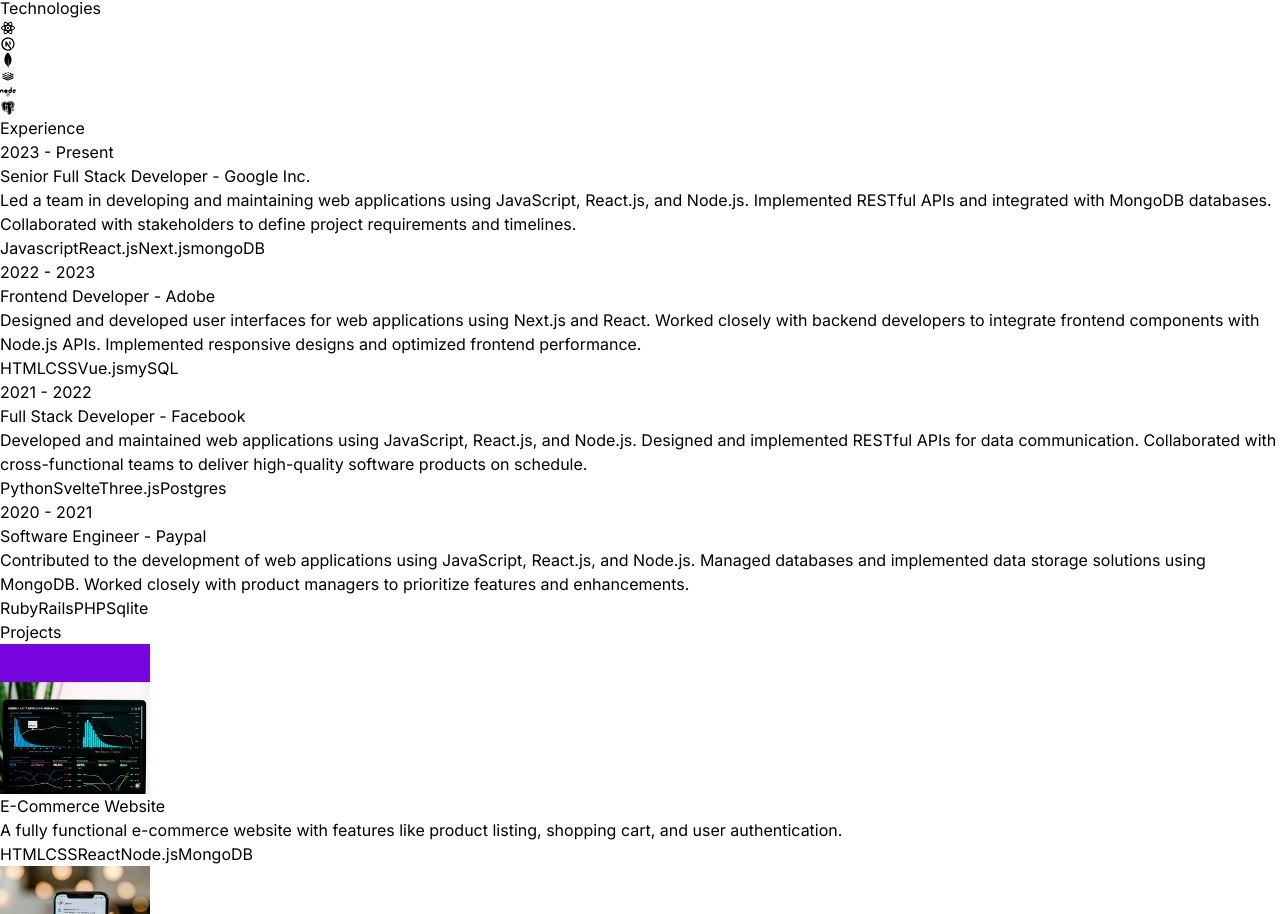
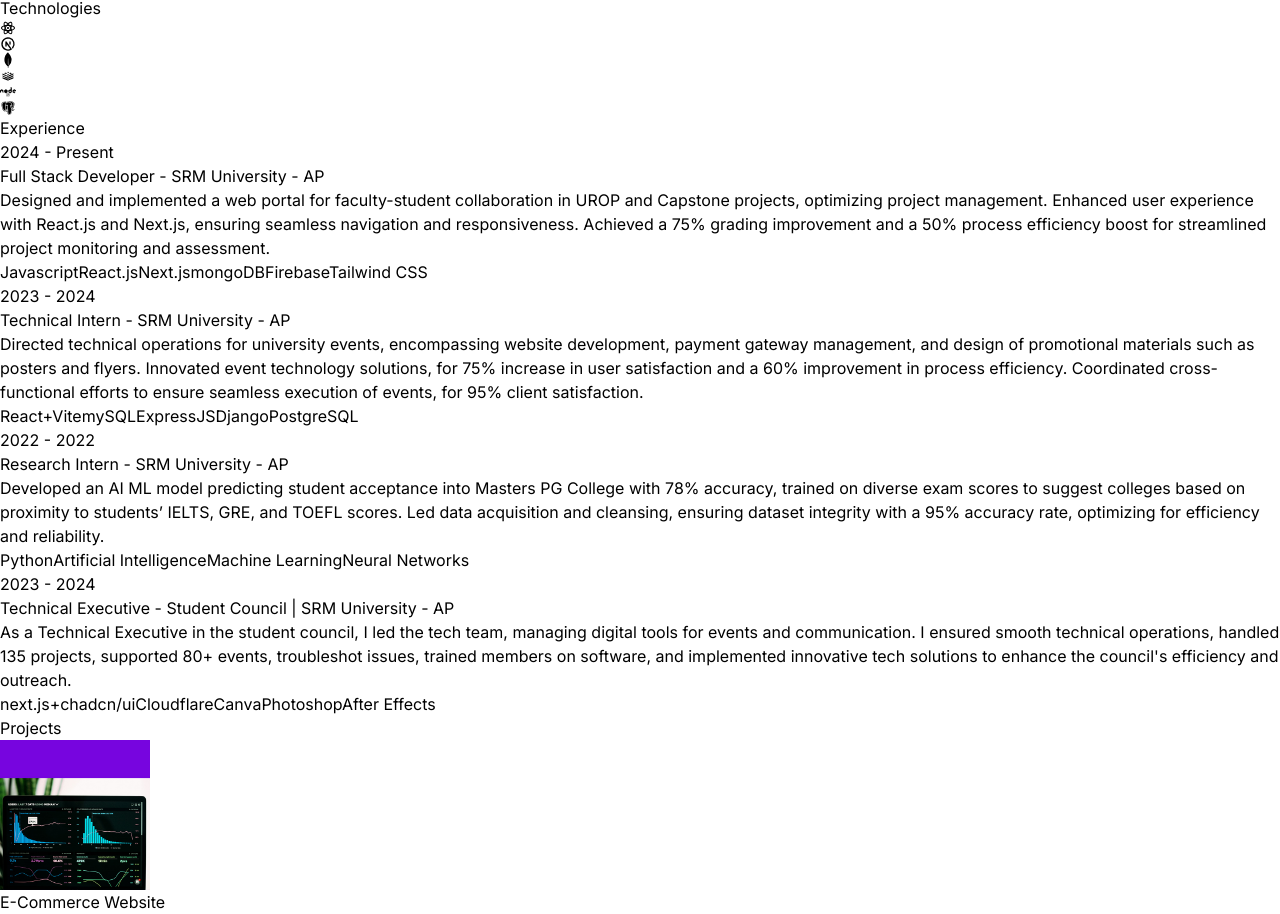
Before and after one commit to Achyut21/Portfolio-Website, a React (Vite) app: page / in a window 1280 px wide. Shown: the part 1832-2746 px from the top of the page. Built offline with nearby package versions, Linux system fonts and the light colour scheme.

Commit message:
Updated all the details

```diff
--- a/src/components/about.tsx
+++ b/src/components/about.tsx
@@ -1,4 +1,4 @@
-import aboutImg from "../assets/about.jpg";
+import aboutImg from "../assets/about.jpeg";
 import { ABOUT_TEXT } from "../constants";
 const about = () => {
   return (
@@ -10,13 +10,13 @@ const about = () => {
         <div className="w-full lg:w-1/2 lg:p-8">
           <div className="flex items-center justify-center">
             <img className="rounded-3xl" src={aboutImg} alt="aboutImg" />
+          </div>
         </div>
+        <div className="w-full lg:w-1/2">
+          <div className="flex justify-center justify-start">
+            <p className="my-2 max-w-xl py-6">{ABOUT_TEXT}</p>
+          </div>
         </div>
-          <div className="w-full lg:w-1/2">
-            <div className="flex justify-center justify-start">
-              <p className="my-2 max-w-xl py-6">{ABOUT_TEXT}</p>
-            </div>
-          </div>
       </div>
     </div>
   );
--- a/src/components/hero.tsx
+++ b/src/components/hero.tsx
@@ -13,7 +13,7 @@ const hero = () => {
         </div>
         <div className="w-full lg:w-1/2 lg:p-8">
         <div className="flex justify-center">
-            <img className="rounded-md" src={profilepic} alt="profilepic" />
+            <img className="rounded-3xl" src={profilepic} alt="profilepic" />
             </div></div>
       </div>
     </div>
--- a/src/components/navbar.tsx
+++ b/src/components/navbar.tsx
@@ -8,10 +8,18 @@ const Navbar = () => {
         <img src={logo} alt="MyLogo" className="mx-2 w-10 h-10" />
       </div>
       <div className="m-8 flex items-center justify-center gap-4 text-3xl">
-        <FaLinkedin />
-        <FaGithub />
-        <FaInstagram />
-        <FaTwitterSquare />
+        <a href="https://www.linkedin.com/in/achyutkatiyar2103/" target="_blank" rel="noopener noreferrer">
+          <FaLinkedin />
+        </a>
+        <a href="https://github.com/Achyut21" target="_blank" rel="noopener noreferrer">
+          <FaGithub />
+        </a>
+        <a href="https://www.instagram.com/waterlaw_attinx/" target="_blank" rel="noopener noreferrer">
+          <FaInstagram />
+        </a>
+        <a href="https://www.twitter.com" target="_blank" rel="noopener noreferrer">
+          <FaTwitterSquare />
+        </a>
       </div>
     </nav>
   );
--- a/src/constants/index.js
+++ b/src/constants/index.js
@@ -9,32 +9,33 @@ export const ABOUT_TEXT = `I am a dedicated and versatile full stack developer w
 
 export const EXPERIENCES = [
   {
-    year: "2023 - Present",
-    role: "Senior Full Stack Developer",
-    company: "Google Inc.",
-    description: `Led a team in developing and maintaining web applications using JavaScript, React.js, and Node.js. Implemented RESTful APIs and integrated with MongoDB databases. Collaborated with stakeholders to define project requirements and timelines.`,
-    technologies: ["Javascript", "React.js", "Next.js", "mongoDB"],
+    year: "2024 - Present",
+    role: "Full Stack Developer",
+    company: "SRM University - AP",
+    description: `Designed and implemented a web portal for faculty-student collaboration in UROP and Capstone projects, optimizing project management.
+    Enhanced user experience with React.js and Next.js, ensuring seamless navigation and responsiveness. Achieved a 75% grading improvement and a 50% process efficiency boost for streamlined project monitoring and assessment.`,
+    technologies: ["Javascript", "React.js", "Next.js", "mongoDB","Firebase", "Tailwind CSS"],
   },
   {
-    year: "2022 - 2023",
-    role: "Frontend Developer",
-    company: "Adobe",
-    description: `Designed and developed user interfaces for web applications using Next.js and React. Worked closely with backend developers to integrate frontend components with Node.js APIs. Implemented responsive designs and optimized frontend performance.`,
-    technologies: ["HTML", "CSS", "Vue.js", "mySQL"],
+    year: "2023 - 2024",
+    role: "Technical Intern",
+    company: "SRM University - AP",
+    description: `Directed technical operations for university events, encompassing website development, payment gateway management, and design of promotional materials such as posters and flyers. Innovated event technology solutions, for 75% increase in user satisfaction and a 60% improvement in process efficiency. Coordinated cross-functional efforts to ensure seamless execution of events, for 95% client satisfaction.`,
+    technologies: [ "React+Vite", "mySQL", "ExpressJS", "Django", "PostgreSQL" ],
   },
   {
-    year: "2021 - 2022",
-    role: "Full Stack Developer",
-    company: "Facebook",
-    description: `Developed and maintained web applications using JavaScript, React.js, and Node.js. Designed and implemented RESTful APIs for data communication. Collaborated with cross-functional teams to deliver high-quality software products on schedule.`,
-    technologies: ["Python", "Svelte", "Three.js", "Postgres"],
+    year: "2022 - 2022",
+    role: "Research Intern",
+    company: "SRM University - AP",
+    description: `Developed an AI ML model predicting student acceptance into Masters PG College with 78% accuracy, trained on diverse exam scores to suggest colleges based on proximity to students’ IELTS, GRE, and TOEFL scores. Led data acquisition and cleansing, ensuring dataset integrity with a 95% accuracy rate, optimizing for efficiency and reliability.`,
+    technologies: ["Python", "Artificial Intelligence", "Machine Learning", "Neural Networks"],
   },
   {
-    year: "2020 - 2021",
-    role: "Software Engineer",
-    company: "Paypal",
-    description: `Contributed to the development of web applications using JavaScript, React.js, and Node.js. Managed databases and implemented data storage solutions using MongoDB. Worked closely with product managers to prioritize features and enhancements.`,
-    technologies: ["Ruby", "Rails", "PHP", "Sqlite"],
+    year: "2023 - 2024",
+    role: "Technical Executive",
+    company: "Student Council | SRM University - AP",
+    description: `As a Technical Executive in the student council, I led the tech team, managing digital tools for events and communication. I ensured smooth technical operations, handled 135 projects, supported 80+ events, troubleshot issues, trained members on software, and implemented innovative tech solutions to enhance the council's efficiency and outreach.`,
+    technologies: [ "next.js+chadcn/ui", "Cloudflare","Canva", "Photoshop", "After Effects"],
   },
 ];
 
```
Also changed, not shown: src/assets/about.jpeg (added), src/assets/about.jpg (deleted).
